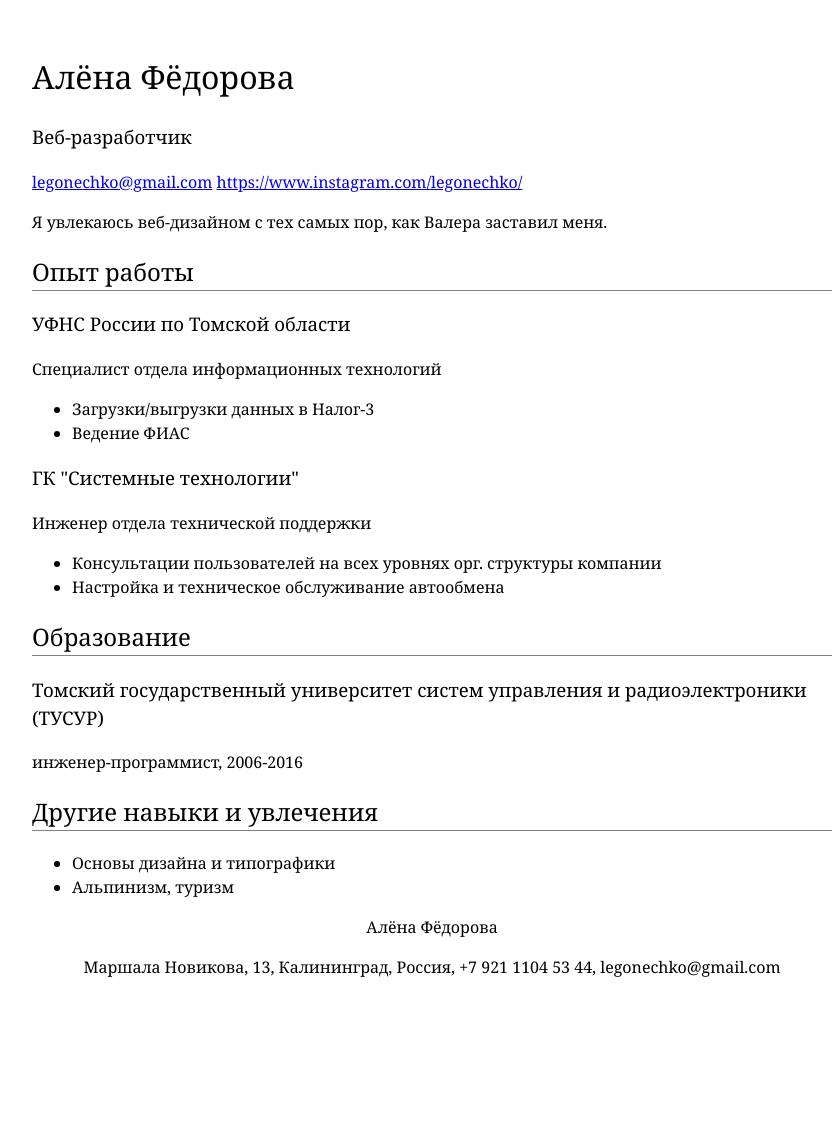
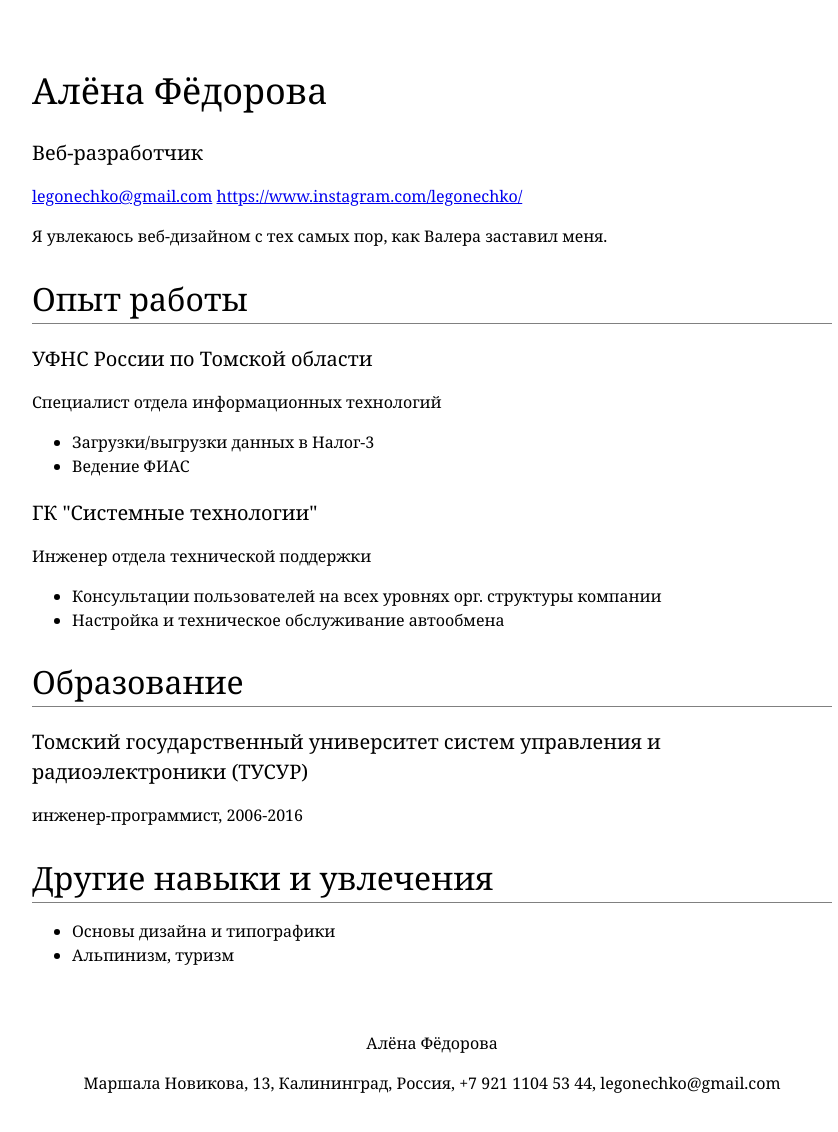
Before and after one commit to legonechko/legonechko.github.io, a plain HTML site: page index.html in a window 1280 px wide. Shown: the whole page, without its empty margins (208-1046 px from the left). Before the commit the page ends 1023 px from the top, so only its background shows below. Drawn offline with Linux system fonts and the light colour scheme.

Commit message:
format styles

```diff
--- a/style.css
+++ b/style.css
@@ -15,30 +15,30 @@ p {
 
 h1, h2, h3 {
     font-weight: 400;
-    margin-bottom: 0 px;
+    margin-bottom: 0px;
 }
 
 h1 {
-    font-size: 36 px;
+    font-size: 36px;
 }
 
 h2 {
-    font-size: 32 px;
+    font-size: 32px;
     border-bottom: 1px solid grey;
-    margin-bottom: 8 px;
+    margin-bottom: 8px;
 }
 
 h3 {
-    font-size: 20 px;
+    font-size: 20px;
 }
 
 #header {
-    margin-bottom: 32 px;
+    margin-bottom: 32px;
     text-align: center;
 }
 
 #footer {
-    margin-top: 64 px;
+    margin-top: 64px;
     text-align: center;
 }
 /* END */
```
